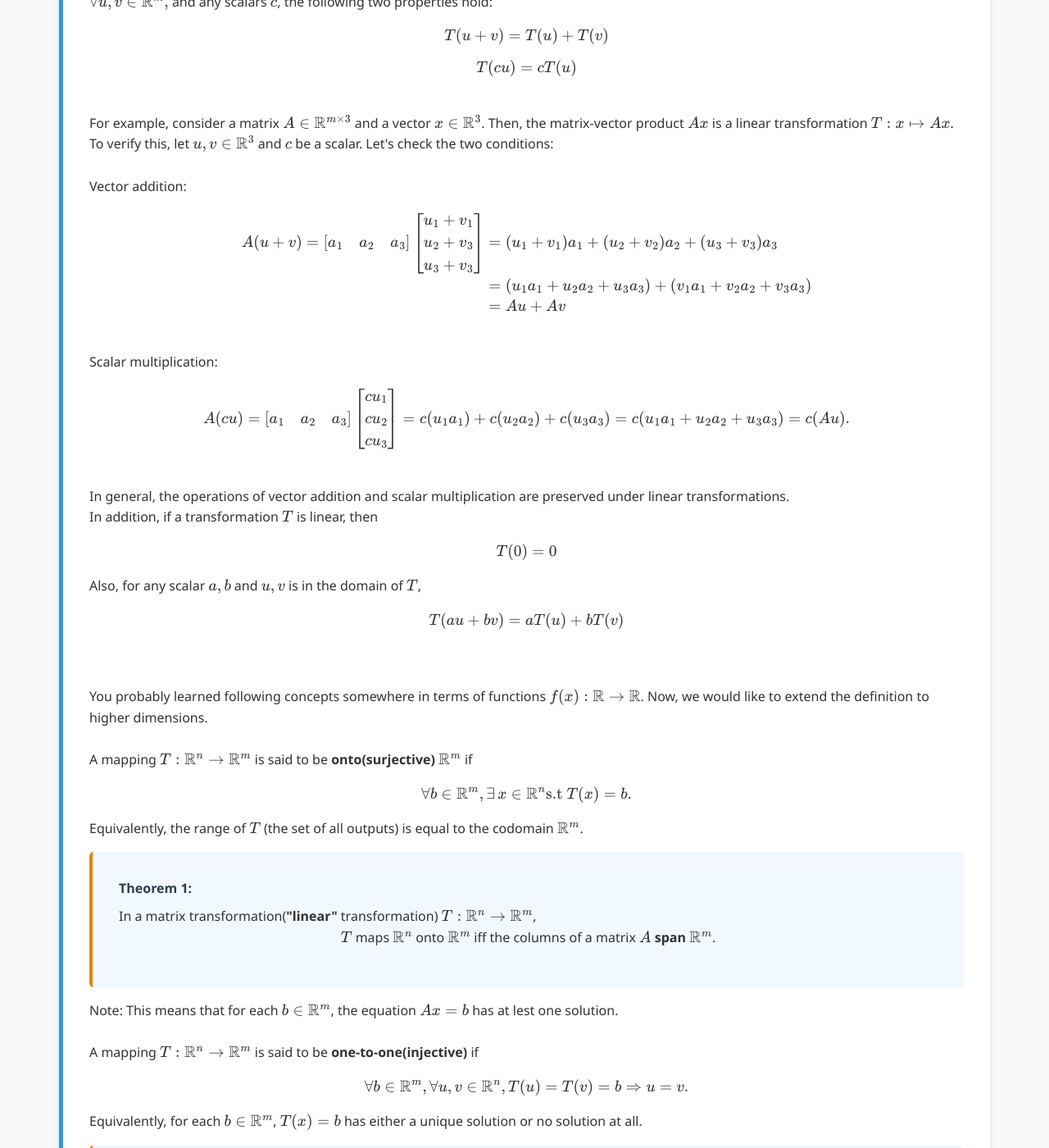
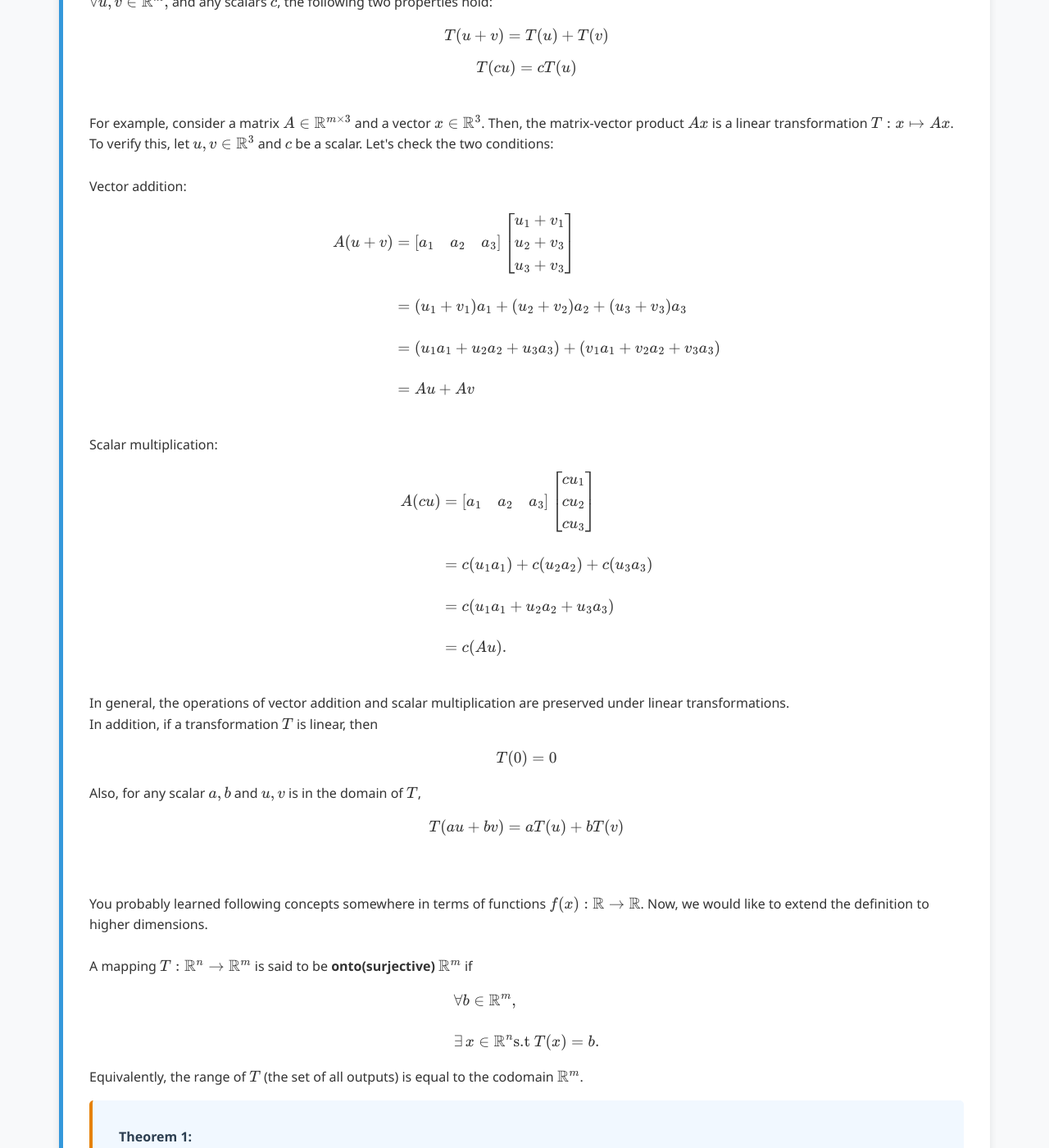
Before and after one commit to Yusukey01/yusukey01.github.io, a Jekyll site: the page built from Mathematics/Linear_algebra/linear_transformation.html, in a window 1280 px wide and 1400 px high, scrolled down 799 px. Shown: the whole window at 82% size. Built offline with Jekyll 4.4.1, drawn with Linux system fonts in a browser that asks for light colours.

Commit message:
organizing stext

```diff
--- a/Mathematics/Linear_algebra/linear_transformation.html
+++ b/Mathematics/Linear_algebra/linear_transformation.html
@@ -34,21 +34,23 @@ description: Learn about the linear transformation, and matrix multiplication.
             <br><br>Vector addition:
             \[
             \begin{align*}
-            A(u+v) =
-                    \begin{bmatrix} a_1 & a_2 & a_3 \end{bmatrix}
-                    \begin{bmatrix} u_1 + v_1 \\ u_2 + v_3 \\ u_3 + v_3 \end{bmatrix}
-                    &= (u_1 + v_1)a_1 + (u_2 + v_2)a_2 + (u_3 + v_3)a_3\\
-                    &= (u_1a_1 + u_2a_2 + u_3a_3) + (v_1a_1 + v_2a_2 + v_3a_3)\\
+            A(u+v) &= \begin{bmatrix} a_1 & a_2 & a_3 \end{bmatrix}
+                      \begin{bmatrix} u_1 + v_1 \\ u_2 + v_3 \\ u_3 + v_3 \end{bmatrix} \\\\
+                    &= (u_1 + v_1)a_1 + (u_2 + v_2)a_2 + (u_3 + v_3)a_3 \\\\
+                    &= (u_1a_1 + u_2a_2 + u_3a_3) + (v_1a_1 + v_2a_2 + v_3a_3) \\\\
                     &= Au + Av
             \end{align*}
             \]
             <br>Scalar multiplication:
-            \[A(cu) =
+            \[
+            \begin{align*}
+            A(cu) &=
                     \begin{bmatrix} a_1 & a_2 & a_3 \end{bmatrix}
-                    \begin{bmatrix} cu_1\\ cu_2 \\ cu_3 \end{bmatrix}
-                    = c(u_1a_1)+c(u_2a_2)+c(u_3a_3)
-                    = c(u_1a_1 + u_2a_2 + u_3a_3)
-                    = c(Au).
+                    \begin{bmatrix} cu_1\\ cu_2 \\ cu_3 \end{bmatrix} \\\\
+                    &= c(u_1a_1)+c(u_2a_2)+c(u_3a_3) \\\\
+                    &= c(u_1a_1 + u_2a_2 + u_3a_3) \\\\
+                    &= c(Au).
+            \end{align*}
             \]
             <br>In general, the operations of vector addition and scalar multiplication are preserved
             under linear transformations.
@@ -61,7 +63,12 @@ description: Learn about the linear transformation, and matrix multiplication.
             Now, we would like to extend the definition to higher dimensions.
             <br><br>
             A mapping \(T: \mathbb{R}^n \to  \mathbb{R}^m\) is said to be <strong>onto(surjective)</strong> \(\mathbb{R}^m\) if
-            \[\forall b \in \mathbb{R}^m,  \exists \, x \in \mathbb{R}^n \text{s.t } T(x) = b.\]
+            \[
+            \begin{align*}
+            &\forall b \in \mathbb{R}^m,   \\\\
+            &\exists \, x \in \mathbb{R}^n \text{s.t } T(x) = b.
+            \end{align*}
+            \]
             Equivalently, the range of \(T\) (the set of all outputs) is equal to the codomain \(\mathbb{R}^m\).
             <div class="theorem">
                     <span class="theorem-title">Theorem 1:</span>
```
